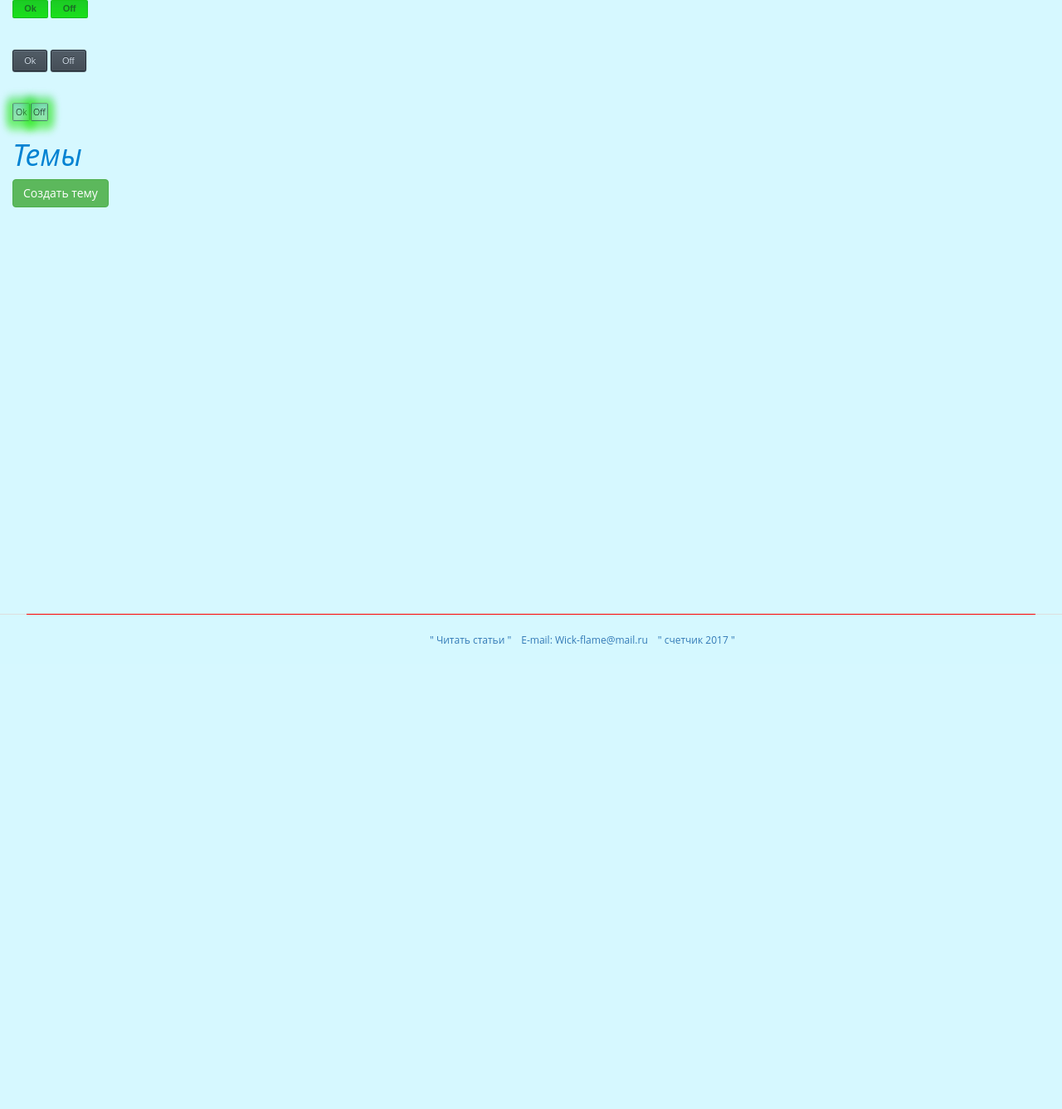
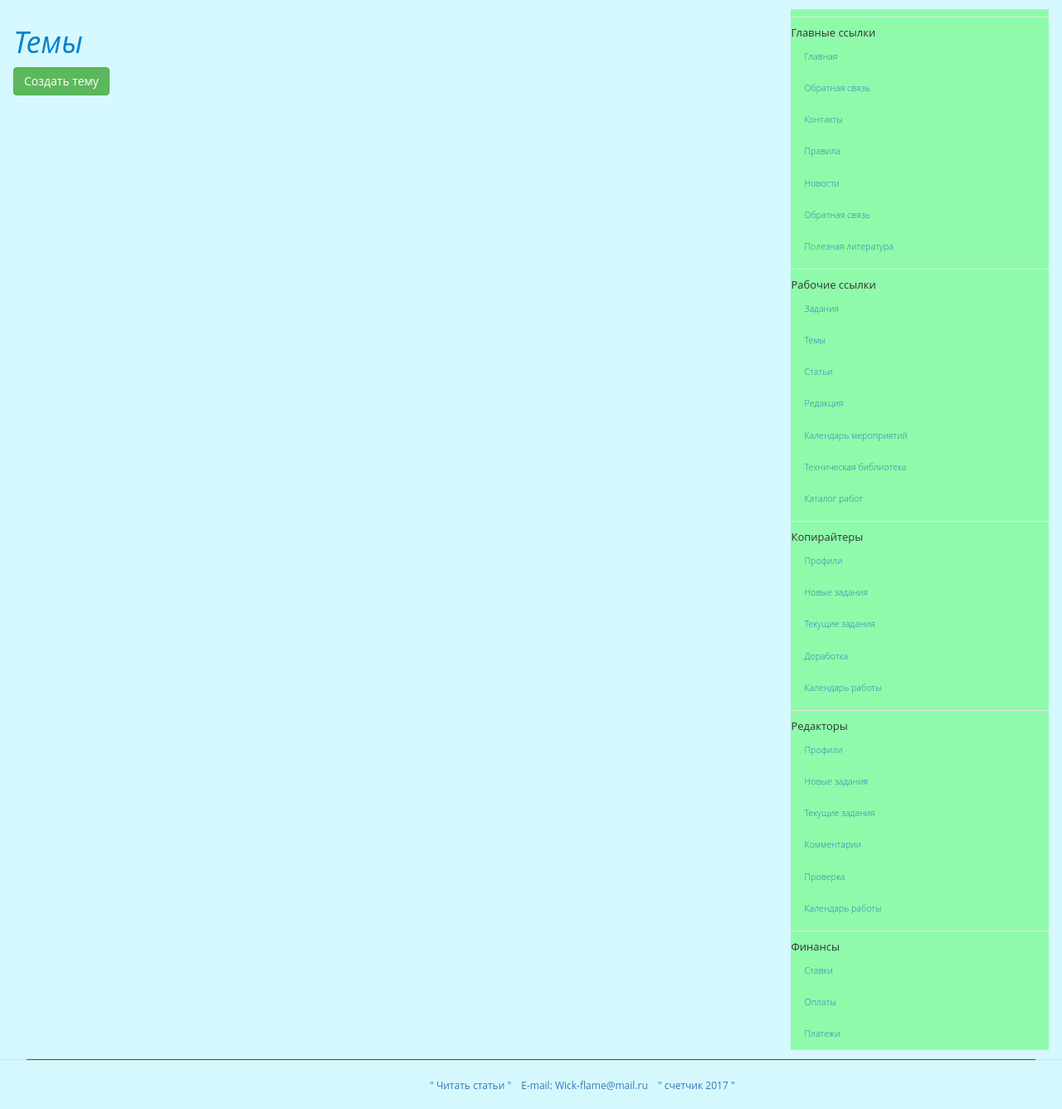
Before and after one commit to Sywooch/day-and-night, a Yii app: template views/topics/index.php in a window 1280 px wide. Shown: the whole page at 83% size. Before the commit the page ends 777 px from the top, so only its background shows below. Run offline with PHP 8.4 and a stand-in for Yii, Linux system fonts and the light colour scheme; the template is opened without the code that fills it, so the values that code supplies are empty; some libraries are stand-ins or nearby versions.

Commit message:
Добавил бокоой список меню админа на странице Topics

```diff
--- a/views/topics/index.php
+++ b/views/topics/index.php
@@ -150,22 +150,20 @@ $this->params['breadcrumbs'][] = $this->title;
     }
 </style>
 
-<a href="#" class="button15">Ok</a>
 
-<a href="#" class="button15 button15O">Off</a>
+<?php
+// <a href="#" class="button15">Ok</a>
+// <a href="#" class="button15 button15O">Off</a>
+// <br> <br> <br>
+// <a href="#" class="button17" tabindex="0">Ok</a>
+// <a href="#" class="button17 button17O" tabindex="0">Off</a>
+// <br> <br> <br>
+// <a href="#" class="button21">Ok</a>
+// <a href="#" class="button21 button21O">Off</a>
+?>
 
-<br> <br> <br>
 
-<a href="#" class="button17" tabindex="0">Ok</a>
-
-<a href="#" class="button17 button17O" tabindex="0">Off</a>
-
-<br> <br> <br>
-
-<a href="#" class="button21">Ok</a>
-
-<a href="#" class="button21 button21O">Off</a>
-
+<div class = "col-xs-8">
     <div class="topics-index">
 
         <h1><?= Html::encode($this->title) ?></h1>
@@ -203,3 +201,53 @@ $this->params['breadcrumbs'][] = $this->title;
             ],
         ]); ?>
     </div>
+</div>
+<div class = "col-xs-1"></div>
+<div class = "col-xs-3">
+    <ul class="nav nav-tabs nav-stacked" style = "background: rgba(0, 999, 0, 0.333);">
+
+        <li class="nav-divider"></li>
+        <li class="nav-header">Главные ссылки</li>
+        <li><a href="#">Главная</a></li>
+        <li><a href="#">Обратная связь</a></li>
+        <li><a href="#">Контакты</a></li>
+        <li><a href="#">Правила</a></li>
+        <li><a href="#">Новости</a></li>
+        <li><a href="#">Обратная связь</a></li>
+        <li><a href="#">Полезная литература</a></li>
+
+        <li class="nav-divider"></li>
+        <li class="nav-header">Рабочие ссылки</li>
+        <li><a href="#">Задания</a></li>
+        <li><a href="#">Темы</a></li>
+        <li><a href="#">Статьи</a></li>
+        <li><a href="#">Редакция</a></li>
+        <li><a href="#">Календарь мероприятий</a></li>
+        <li><a href="#">Техническая библиотека</a></li>
+        <li><a href="#">Каталог работ</a></li>
+
+        <li class="nav-divider"></li>
+        <li class="nav-header">Копирайтеры</li>
+        <li><a href="#">Профили</a></li>
+        <li><a href="#">Новые задания</a></li>
+        <li><a href="#">Текущие задания</a></li>
+        <li><a href="#">Доработка</a></li>
+        <li><a href="#">Календарь работы</a></li>
+
+        <li class="nav-divider"></li>
+        <li class="nav-header">Редакторы</li>
+        <li><a href="#">Профили</a></li>
+        <li><a href="#">Новые задания</a></li>
+        <li><a href="#">Текущие задания</a></li>
+        <li><a href="#">Комментарии</a></li>
+        <li><a href="#">Проверка</a></li>
+        <li><a href="#">Календарь работы</a></li>
+
+        <li class="nav-divider"></li>
+        <li class="nav-header">Финансы</li>
+        <li><a href="#">Ставки</a></li>
+        <li><a href="#">Оплаты</a></li>
+        <li><a href="#">Платежи</a></li>
+
+    </ul>
+</div>
```
Also changed, not shown: tests/acceptance/_bootstrap.php (line endings or trailing spaces). Lines whose indentation alone changed are shown as unchanged.
